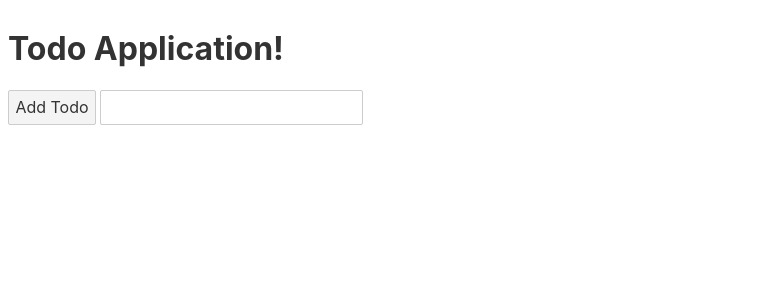
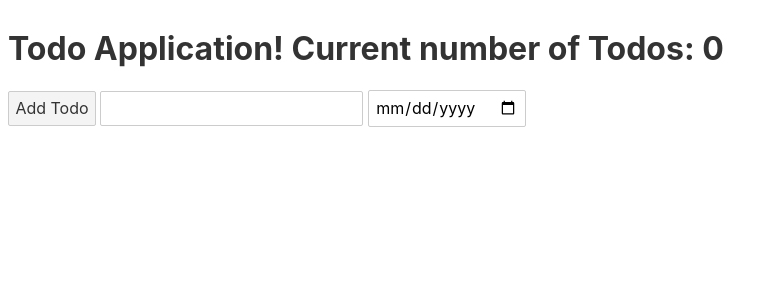
Before and after one commit to mattiasinokuchi/justin-scherer-svelte-todo, a Svelte app: page / in a window 1280 px wide. Shown: the top 300 px of the page, without its empty margins (0-778 px from the left). Built offline with nearby package versions, Linux system fonts and the light colour scheme.

Commit message:
added due date and number o todos

```diff
--- a/src/App.svelte
+++ b/src/App.svelte
@@ -4,28 +4,35 @@
     import Todo from './Todo.svelte';
 
     let newTodoText = '';
+    let newTodoDate = null;
+    let currSize = 0;
     const Todos = new Set();
 
     function addTodo() {
         const todo = new Todo({
             target: document.querySelector('#main'),
             props: {
-                num: Todo.size,
+                num: Todo.size + 1,
+                dueDate: newTodoDate,
                 description: newTodoText
             }
         });
         newTodoText = '';
+        newTodoDate = null;
         todo.$on('remove', () => {
             Todos.delete(todo); // reset text
+            currSize = Todos.size;
             todo.$destroy(); //prevent memory leak
         });
         Todos.add(todo);
+        currSize = Todos.size;
     }
 </script>
 
 <style></style>
 
-<h1>Todo Application!</h1>
+<h1>Todo Application! <span> Current number of Todos: {currSize}</span></h1>
 <ul id="main"></ul>
 <button on:click={addTodo}>Add Todo</button>
 <input type="text" bind:value={newTodoText}/>
+<input type="date" bind:value={newTodoDate} />
```
